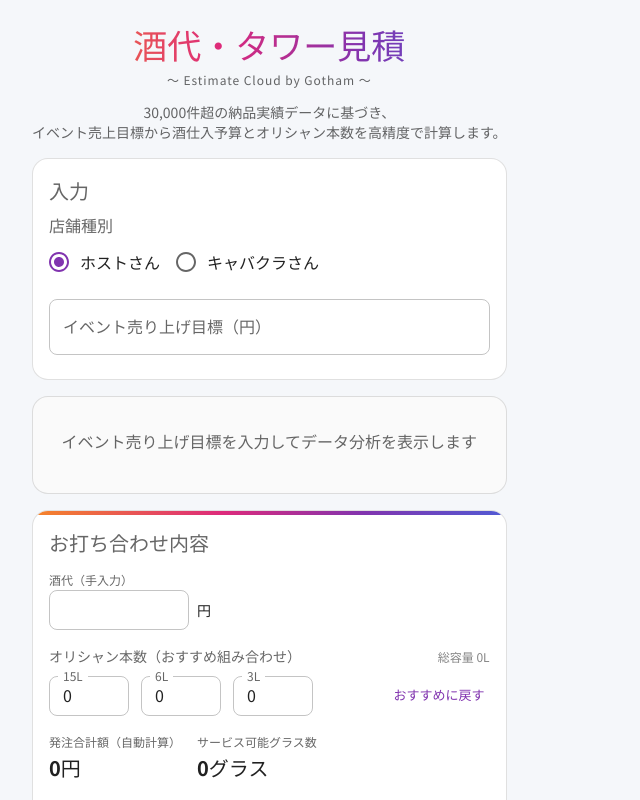
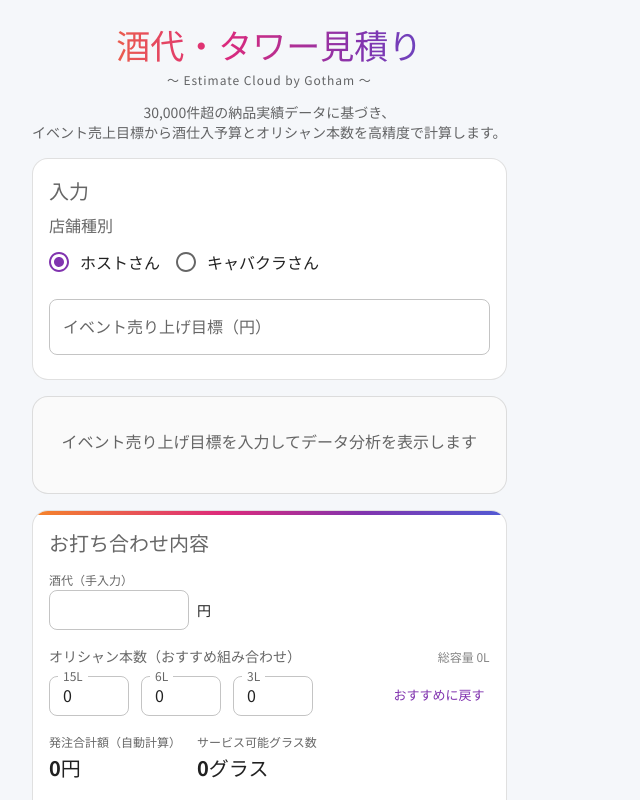
Before and after one commit to 536aika/sake-keisan-app, a React (Vite) app: page / in a window 1280 px wide. Shown: the top 800 px of the page, without its empty margins (0-640 px from the left). Built offline with nearby package versions, Linux system fonts and the light colour scheme; some icons are missing.

Commit message:
Rename title to 見積り

```diff
--- a/index.html
+++ b/index.html
@@ -7,7 +7,7 @@
     <link rel="preconnect" href="https://fonts.googleapis.com" />
     <link rel="preconnect" href="https://fonts.gstatic.com" crossorigin />
     <link href="https://fonts.googleapis.com/css2?family=Noto+Sans+JP:wght@400;500;600;700&display=swap" rel="stylesheet" />
-    <title>酒代・タワー見積</title>
+    <title>酒代・タワー見積り</title>
   </head>
   <body>
     <div id="root"></div>
--- a/src/App.tsx
+++ b/src/App.tsx
@@ -67,7 +67,7 @@ function App() {
               WebkitTextFillColor: 'transparent',
             }}
           >
-            酒代・タワー見積
+            酒代・タワー見積り
           </Typography>
           <Typography
             variant="caption"
```
